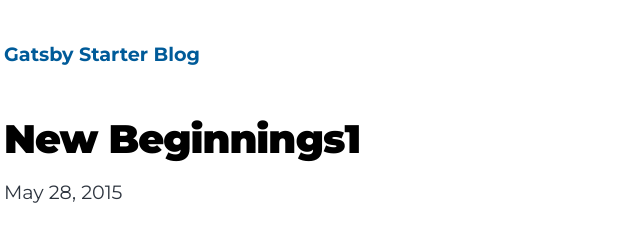
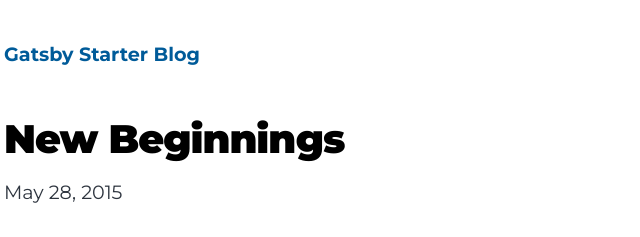
Before and after one commit to sersavan/gatsby-starter-blog, a Gatsby site: page /new-beginnings/ in a window 1280 px wide. Shown: the top 237 px of the page, 320-960 px from the left. Built offline with nearby package versions, Linux system fonts and the light colour scheme; Gatsby itself is replaced by a stand-in of ours.

Commit message:
Update index.md

```diff
--- a/content/blog/new-beginnings/index.md
+++ b/content/blog/new-beginnings/index.md
@@ -1,5 +1,5 @@
 ---
-title: New Beginnings1
+title: New Beginnings
 date: "2015-05-28T22:40:32.169Z"
 description: This is a custom description for SEO and Open Graph purposes, rather than the default generated excerpt. Simply add a description field to the frontmatter.
 ---
```
